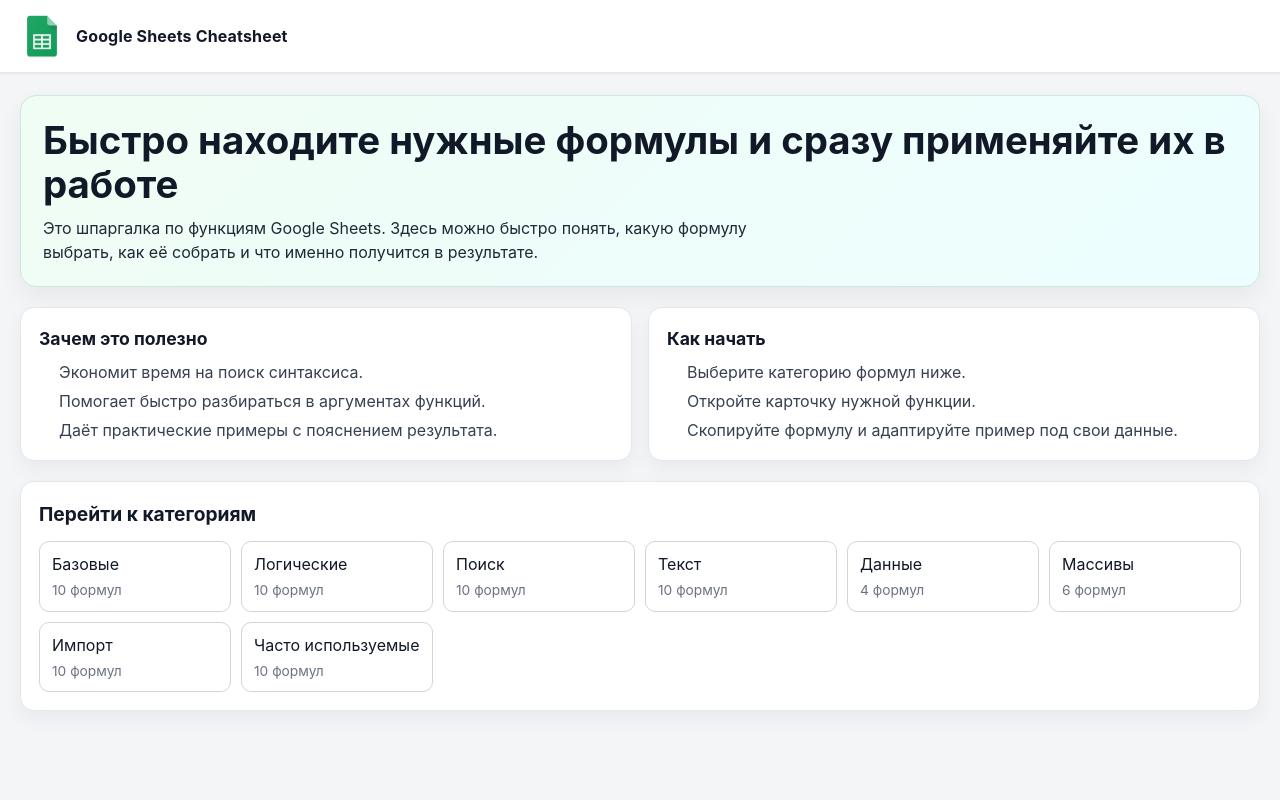
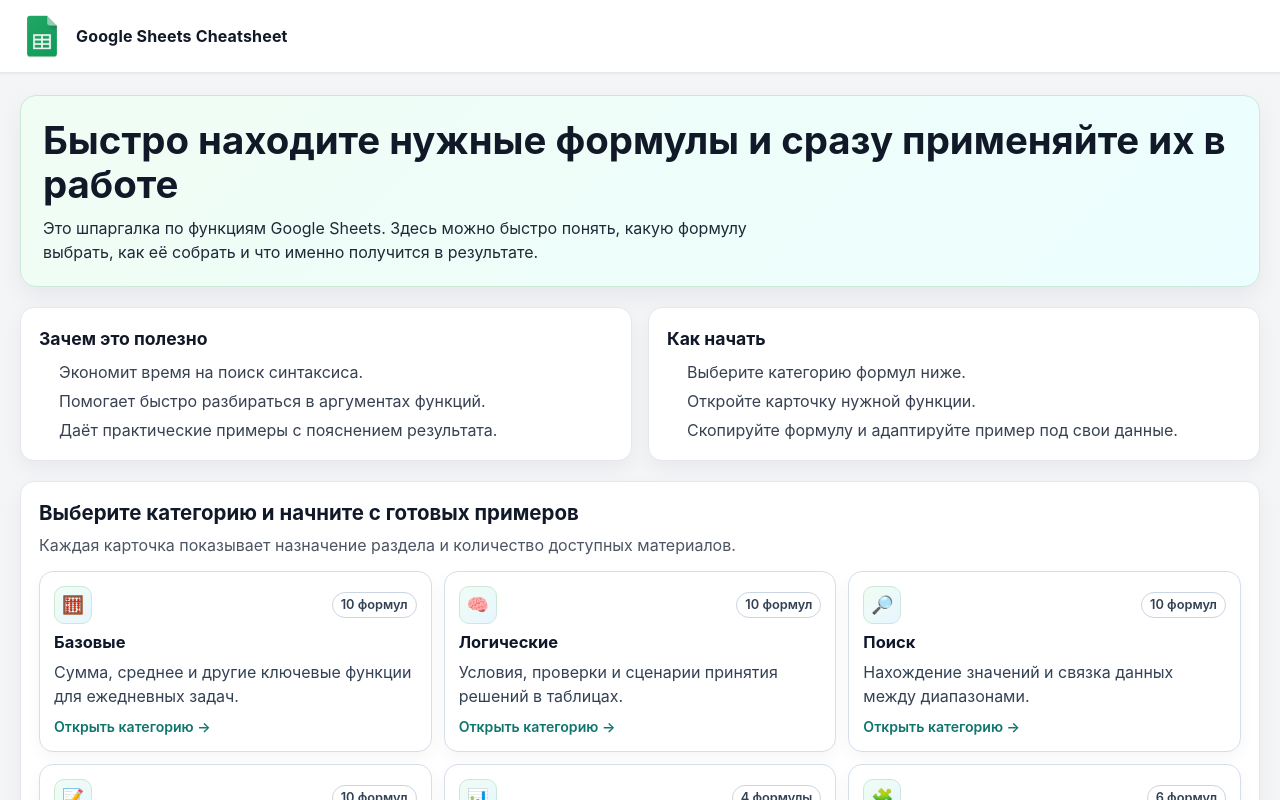
Before and after one commit to SubZzzero/google-sheets-cheatsheet, a React (Vite) app: page / in a window 1280 px wide. Shown: the top 800 px of the page. Built offline with nearby package versions, Linux system fonts and the light colour scheme.

Commit message:
upd home page

```diff
--- a/src/components/Home/Home.jsx
+++ b/src/components/Home/Home.jsx
@@ -1,4 +1,65 @@
 import s from './Home.module.css';
+
+const CATEGORY_META = {
+    'Базовые': {
+        icon: '🧮',
+        description: 'Сумма, среднее и другие ключевые функции для ежедневных задач.',
+    },
+    'Часто используемые': {
+        icon: '⭐',
+        description: 'Популярные формулы для отчётов, сводок и регулярной аналитики.',
+    },
+    Логические: {
+        icon: '🧠',
+        description: 'Условия, проверки и сценарии принятия решений в таблицах.',
+    },
+    Поиск: {
+        icon: '🔎',
+        description: 'Нахождение значений и связка данных между диапазонами.',
+    },
+    Текст: {
+        icon: '📝',
+        description: 'Обработка строк: разбор, объединение и форматирование текста.',
+    },
+    Данные: {
+        icon: '📊',
+        description: 'Фильтрация, сортировка и подготовка наборов данных к анализу.',
+    },
+    Массивы: {
+        icon: '🧩',
+        description: 'Работа с диапазонами и динамическими массивами в одной формуле.',
+    },
+    Импорт: {
+        icon: '🌐',
+        description: 'Подтягивание внешних источников и встроенных онлайн-данных.',
+    },
+};
+
+const DEFAULT_META = {
+    icon: '📁',
+    description: 'Подборка формул по теме с готовыми примерами использования.',
+};
+
+const getFormulaCountLabel = (count) => {
+    const absCount = Math.abs(count);
+    const lastTwo = absCount % 100;
+
+    if (lastTwo >= 11 && lastTwo <= 14) {
+        return `${count} формул`;
+    }
+
+    const lastDigit = absCount % 10;
+
+    if (lastDigit === 1) {
+        return `${count} формула`;
+    }
+
+    if (lastDigit >= 2 && lastDigit <= 4) {
+        return `${count} формулы`;
+    }
+
+    return `${count} формул`;
+};
 
 export const Home = ({ categories, onSelectCategory }) => {
     // const totalFormulas = categories.reduce((sum, category) => sum + category.count, 0);
@@ -34,20 +95,39 @@
             </div>
 
             <section className={s.categories} aria-label="Категории формул">
-                <h2 className={s.categoryTitle}>Перейти к категориям</h2>
-                <div className={s.categoryGrid}>
+                <h2 className={s.categoryTitle}>Выберите категорию и начните с готовых примеров</h2>
+                <p className={s.categorySubtitle}>
+                    Каждая карточка показывает назначение раздела и количество доступных материалов.
+                </p>
+
+                <ul className={s.categoryGrid}>
                     {categories.map((category) => (
+                        <li key={category.name} className={s.categoryItem}>
                             <button
-                            key={category.name}
                                 type="button"
                                 className={s.categoryButton}
                                 onClick={() => onSelectCategory(category.name)}
+                                aria-label={`${category.name}. ${getFormulaCountLabel(category.count)}. Открыть категорию`}
                             >
-                            <span>{category.name}</span>
-                            <span className={s.categoryCount}>{category.count} формул</span>
+                                <div className={s.categoryTop}>
+                                    <span className={s.categoryIcon} aria-hidden="true">
+                                        {(CATEGORY_META[category.name] ?? DEFAULT_META).icon}
+                                    </span>
+
+                                    <span className={s.categoryCount}>{getFormulaCountLabel(category.count)}</span>
+                                </div>
+
+                                <span className={s.categoryName}>{category.name}</span>
+                                <span className={s.categoryDescription}>
+                                    {(CATEGORY_META[category.name] ?? DEFAULT_META).description}
+                                </span>
+                                <span className={s.categoryAction} aria-hidden="true">
+                                    Открыть категорию →
+                                </span>
                             </button>
+                        </li>
                     ))}
-                </div>
+                </ul>
             </section>
         </section>
     );
--- a/src/components/Home/Home.module.css
+++ b/src/components/Home/Home.module.css
@@ -65,44 +65,124 @@
 }
 
 .categoryTitle {
-    font-size: 1.2rem;
+    font-size: clamp(1.18rem, 1.6vw, 1.34rem);
     font-weight: 700;
     color: #111827;
-    margin-bottom: 12px;
+    line-height: 1.25;
+    margin-bottom: 8px;
+}
+
+.categorySubtitle {
+    color: #4b5563;
+    line-height: 1.45;
+    margin-bottom: 14px;
 }
 
 .categoryGrid {
+    list-style: none;
+    margin: 0;
+    padding: 0;
     display: grid;
-    grid-template-columns: repeat(auto-fill, minmax(170px, 1fr));
-    gap: 10px;
+    grid-template-columns: repeat(3, minmax(0, 1fr));
+    gap: 12px;
+}
+
+.categoryItem {
+    min-width: 0;
 }
 
 .categoryButton {
+    width: 100%;
+    min-height: 164px;
     display: flex;
     flex-direction: column;
     align-items: flex-start;
-    gap: 4px;
-    border: 1px solid #d1d5db;
-    border-radius: 10px;
-    padding: 10px 12px;
+    text-align: left;
+    gap: 8px;
+    border: 1px solid #d5deea;
+    border-radius: 14px;
+    padding: 14px;
     background: #ffffff;
     color: #111827;
-    transition: border-color 0.2s ease, background-color 0.2s ease;
+    box-shadow: 0 6px 16px rgba(15, 23, 42, 0.04);
+    cursor: pointer;
+    transition: transform 0.2s ease, box-shadow 0.2s ease, border-color 0.2s ease, background-color 0.2s ease;
+}
+
+.categoryTop {
+    width: 100%;
+    display: flex;
+    align-items: center;
+    justify-content: space-between;
+    gap: 8px;
+}
+
+.categoryIcon {
+    flex-shrink: 0;
+    width: 38px;
+    height: 38px;
+    border-radius: 10px;
+    display: inline-flex;
+    align-items: center;
+    justify-content: center;
+    font-size: 1.12rem;
+    background: linear-gradient(135deg, #f0fdf4 0%, #e7f6ff 100%);
+    border: 1px solid #cce8d7;
+}
+
+.categoryName {
+    font-size: 1.03rem;
+    font-weight: 700;
+    line-height: 1.3;
+    color: #0f172a;
+    word-break: break-word;
+}
+
+.categoryDescription {
+    color: #334155;
+    line-height: 1.45;
+    display: -webkit-box;
+    -webkit-line-clamp: 2;
+    -webkit-box-orient: vertical;
+    overflow: hidden;
+}
+
+.categoryAction {
+    margin-top: auto;
+    color: #0f766e;
+    font-size: 0.88rem;
+    font-weight: 600;
 }
 
 .categoryButton:hover {
     border-color: #88d8ab;
-    background: #f6fffa;
+    background: #f8fffc;
+    box-shadow: 0 10px 22px rgba(15, 23, 42, 0.08);
+}
+
+.categoryButton:focus-visible {
+    outline: 3px solid #16a34a;
+    outline-offset: 2px;
 }
 
 .categoryCount {
-    color: #6b7280;
-    font-size: 0.86rem;
+    border: 1px solid #cbd5e1;
+    border-radius: 999px;
+    color: #334155;
+    font-size: 0.8rem;
+    line-height: 1;
+    font-weight: 600;
+    padding: 6px 8px;
+    white-space: nowrap;
 }
 
 @media (max-width: 900px) {
     .infoGrid {
         grid-template-columns: 1fr;
+    }
+
+    .categoryGrid {
+        grid-template-columns: repeat(2, minmax(0, 1fr));
     }
 }
 
@@ -116,5 +196,22 @@
 
     .categoryGrid {
         grid-template-columns: 1fr;
+        gap: 10px;
+    }
+
+    .categoryButton {
+        min-height: 148px;
+        border-radius: 12px;
+        padding: 12px;
+    }
+
+    .categoryIcon {
+        width: 34px;
+        height: 34px;
+        border-radius: 9px;
+    }
+
+    .categoryDescription {
+        -webkit-line-clamp: 3;
     }
 }
```
Also changed, not shown: public/github.png (added). Lines whose indentation alone changed are shown as unchanged.
